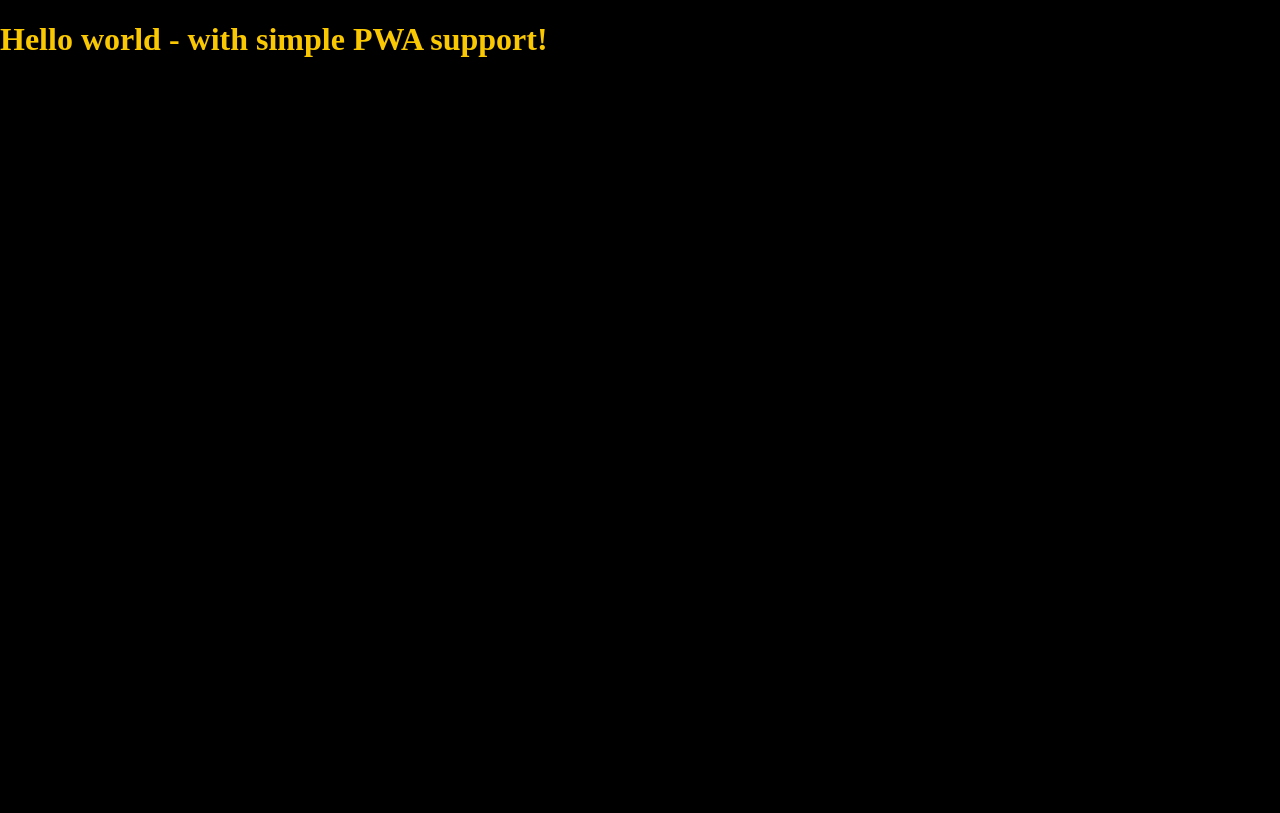
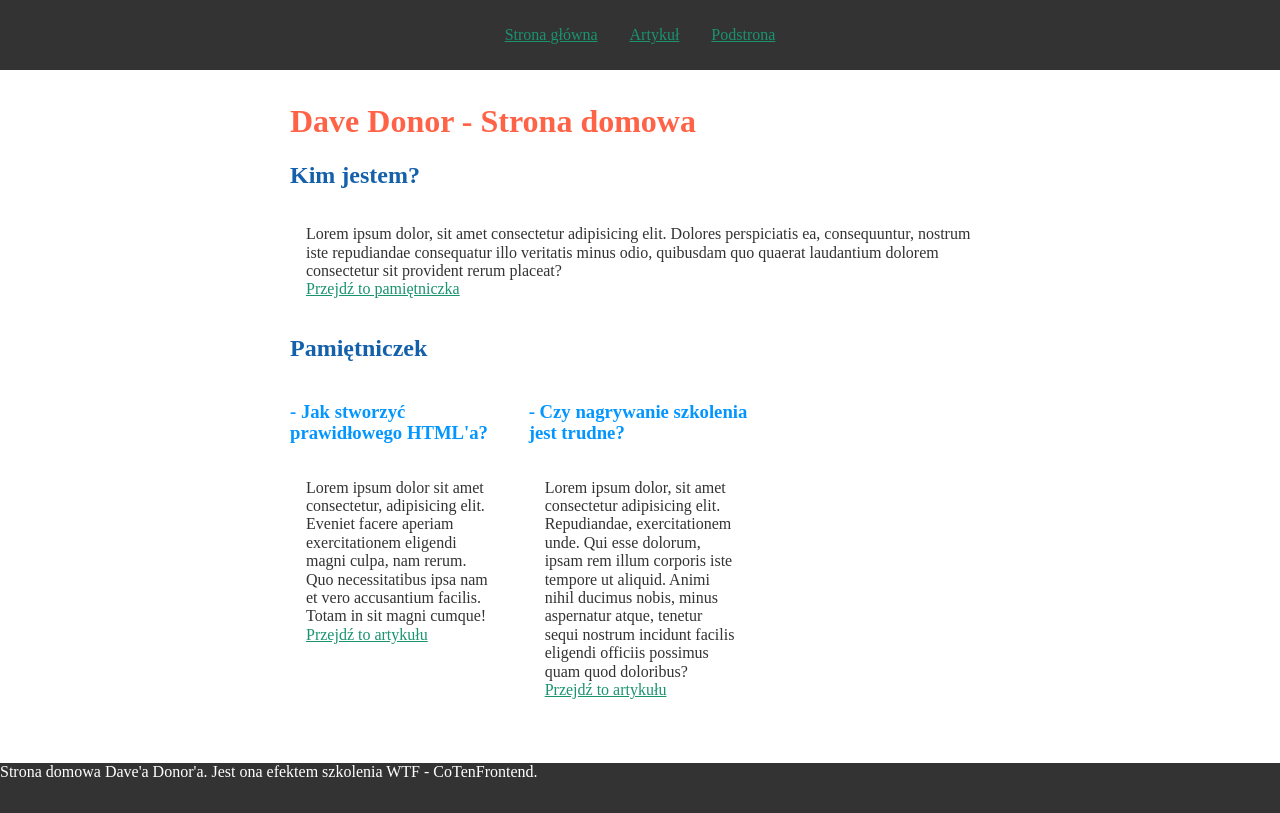
Before and after one commit to Dawid93/homepage-gulp, a website: page src/content/index.html in a window 1280 px wide. Drawn offline with nearby package versions, Linux system fonts and the light colour scheme; files that its build step writes are made by us from their sources.

Commit message:
Rewerite css to sass

```diff
--- a/src/content/index.html
+++ b/src/content/index.html
@@ -1,40 +1,71 @@
 <!DOCTYPE html>
-<html lang="en">
-  <head>
-    <meta charset="UTF-8" />
-    <meta name="viewport" content="width=device-width, initial-scale=1.0" />
-    <meta http-equiv="X-UA-Compatible" content="ie=edge" />
-    <title>Site title</title>
-    <meta name="description" content="Description" />
+<html lang="pl">
 
-    <!-- Title -->
-    <meta property="og:title" content="" />
-    <!-- OPTIONAL description. 2-4 sentences. -->
-    <meta property="og:description" content="" />
-    <!-- full url with http(s) ie. https://maciejkorsan.github.io/my-repo/ -->
-    <meta property="og:url" content="" />
-    <!-- full url to the image with http(s) ie. https://maciejkorsan.github.io/my-repo/assets/img/fb.png. Facebook suggests at least 1200 x 630. -->
-    <meta property="og:image" content="https://maciejkorsan.com/wtf-gulp-starter/assets/img/cover.png" />
+<head>
+    <meta charset="UTF-8">
+    <meta name="viewport" content="width=device-width, initial-scale=1.0">
+    <title>Document</title>
+    <link href="css/main.css" rel="stylesheet" type="text/css">
+</head>
 
-    <link rel="manifest" href="manifest.json" />
-    <meta name="apple-mobile-web-app-capable" content="yes" />
-    <link
-      rel="apple-touch-icon"
-      sizes="192x192"
-      href="assets/pwa/icons/icon-192x192.png"
-    />
+<body>
+    <header class="site-header">
+        <nav class="navigation">
+            <ul class="navigation__list navigation__list--js">
+                <li class="navigation__item"><a class="navigation__link" href="index.html">Strona główna</a></li>
+                <li class="navigation__item"><a class="navigation__link" href="subpage.html">Artykuł</a></li>
+                <li class="navigation__item"><a class="navigation__link" href="subpage.html">Podstrona</a></li>
+            </ul>
+        </nav>
+        <button class="navigation__switcher navigation__switcher--js" aria-label="Menu">&#9776;</button>
+    </header>
 
-    <link
-      rel="icon"
-      type="image/png"
-      href="assets/pwa/icons/icon-192x192.png"
-    />
+    <main class="main">
+        <header class="header">
+            <h1 class="header__title">Dave Donor - Strona domowa</h1>
+        </header>
 
-    <link rel="stylesheet" href="css/main.css" />
-  </head>
-  <body>
-    <h1>Hello world - with simple PWA support!</h1>
+        <section class="about">
+            <h2 class="about__header">Kim jestem?</h2>
+            <p class="about__paragraph">Lorem ipsum dolor, sit amet consectetur adipisicing elit. Dolores perspiciatis
+                ea, consequuntur, nostrum iste repudiandae consequatur illo veritatis minus odio, quibusdam quo quaerat
+                laudantium dolorem consectetur sit provident rerum placeat?
+                <br>
+                <a class="about__link" href="#pamietniczek">Przejdź to pamiętniczka</a>
+            </p>
+        </section>
 
-    <script src="js/main.js"></script>
-  </body>
+        <section class="diary" id="pamietniczek">
+            <h2 class="diary__header">Pamiętniczek</h2>
+            <div class="grid">
+                <section class="post">
+                    <h3 class="post__header">Jak stworzyć prawidłowego HTML'a?</h3>
+                    <p class="post__paragraph">Lorem ipsum dolor sit amet consectetur, adipisicing elit. Eveniet facere
+                        aperiam exercitationem eligendi magni culpa, nam rerum. Quo necessitatibus ipsa nam et vero
+                        accusantium facilis. Totam in sit magni cumque!
+                        <br>
+                        <a class="post__link" href="subpage.html">Przejdź to artykułu</a>
+                    </p>
+                </section>
+
+                <section class="post">
+                    <h3 class="post__header">Czy nagrywanie szkolenia jest trudne?</h3>
+                    <p class="post__paragraph">Lorem ipsum dolor, sit amet consectetur adipisicing elit. Repudiandae,
+                        exercitationem unde. Qui esse dolorum, ipsam rem illum corporis iste tempore ut aliquid. Animi
+                        nihil ducimus nobis, minus aspernatur atque, tenetur sequi nostrum incidunt
+                        facilis eligendi officiis possimus quam quod doloribus?
+                        <br>
+                        <a class="post__link" href="subpage.html">Przejdź to artykułu</a>
+                    </p>
+                </section>
+            </div>
+        </section>
+    </main>
+
+    <footer class="footer">
+        Strona domowa Dave'a Donor'a. Jest ona efektem szkolenia WTF - CoTenFrontend.
+    </footer>
+    <script src="main.js"></script>
+</body>
+
 </html>
--- a/src/scss/_variables.scss
+++ b/src/scss/_variables.scss
@@ -1,2 +1,7 @@
-$violet: #000;
-$yellow: #F9C802;
+$background: rgb(255,255,255);
+$site: white;
+$siteText: #333;
+$link: hsl(162, 70%, 34%);
+$title: tomato;
+$header: #1460aa;
+$postHeader: #0496FF;
--- a/src/scss/main.scss
+++ b/src/scss/main.scss
@@ -1,16 +1,137 @@
 @import "_normalize";
 @import "_variables";
-
 
 html {
   box-sizing: border-box;
 }
 
-*, *:before, *:after {
+*,
+*:before,
+*:after {
   box-sizing: inherit;
 }
 
 body {
-  color: $yellow;
-  background: $violet;
+  color: $siteText;
+  background: $background;
 }
+
+.site {
+  &-header {
+    width: 100%;
+    position: fixed;
+    box-sizing: border-box;
+    top: 0;
+    left: 0;
+    padding: 10px;
+    background: #333;
+    color: $site;
+    z-index: 10;
+  }
+}
+
+.navigation {
+  &__list {
+    list-style: none;
+    padding: 0;
+    display: flex;
+    align-items: center;
+    justify-content: center;
+  }
+  &__item {
+    display: block;
+    margin: 0 16px;
+  }
+  &__link {
+    color: $link;
+  }
+  &__switcher {
+    border: none;
+    background: none;
+    color: #fff;
+    position: absolute;
+    right: 16px;
+    top: 16px;
+
+    @media screen and (min-width: 960px) {
+      display: none;
+    }
+
+    @media screen and (min-width: 640px) and (max-width: 960px){
+      display: none;
+    }
+  }
+}
+
+.header {
+  &__title {
+    color: $title;
+  }
+}
+
+.main {
+  width: 100%;
+  max-width: 700px;
+  margin: 32px auto;
+  padding-top: 50px;
+}
+
+.about {
+  &__header {
+    color: $header;
+  }
+  &__paragraph {
+    padding: 16px;
+  }
+  &__link {
+    color: $link;
+  }
+}
+
+.diary {
+  &__header {
+    color: $header;
+  }
+}
+
+.post {
+  &__header {
+    color: $postHeader;
+    &::before {
+      content: " - ";
+    }
+  }
+  &__link {
+    color: $link;
+  }
+  &__paragraph {
+    padding: 16px;
+  }
+}
+
+.footer {
+  background: $siteText;
+  color: $site;
+  min-height: 50px;
+  width: 100%;
+  box-sizing: border-box;
+}
+
+.grid {
+  display: grid;
+  grid-template-columns: 1fr 1fr;
+  grid-column-gap: 16px;
+  grid-row-gap: 16px;
+
+  @media screen and (max-width: 640px) {
+    grid-template-columns: 1fr;
+  }
+
+  @media screen and (min-width: 640px) and (max-width: 960px) {
+    grid-template-columns: 1fr 1fr;
+  }
+
+  @media screen and (min-width: 960px){
+    grid-template-columns: 1fr 1fr 1fr;
+  }
+}
```
Also changed, not shown: src/content/subpage.html (added, +31 -0 lines).
